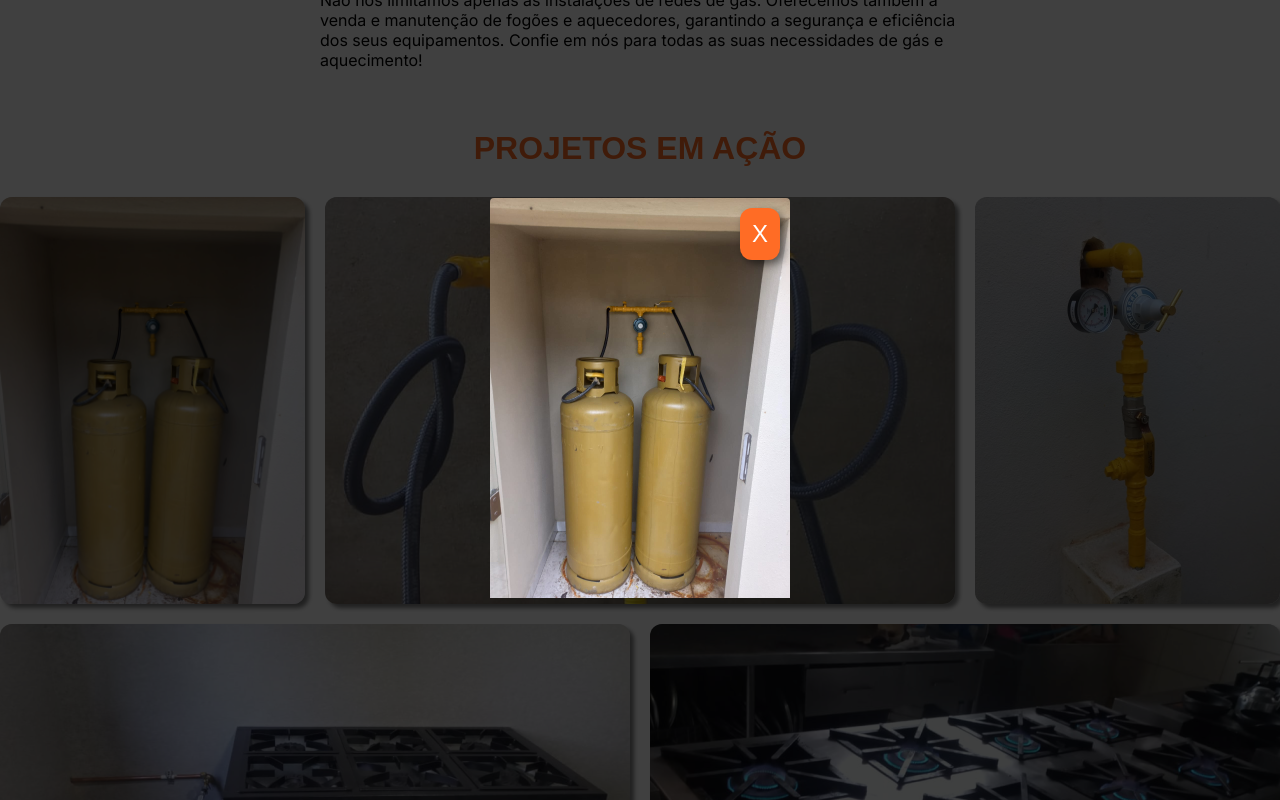
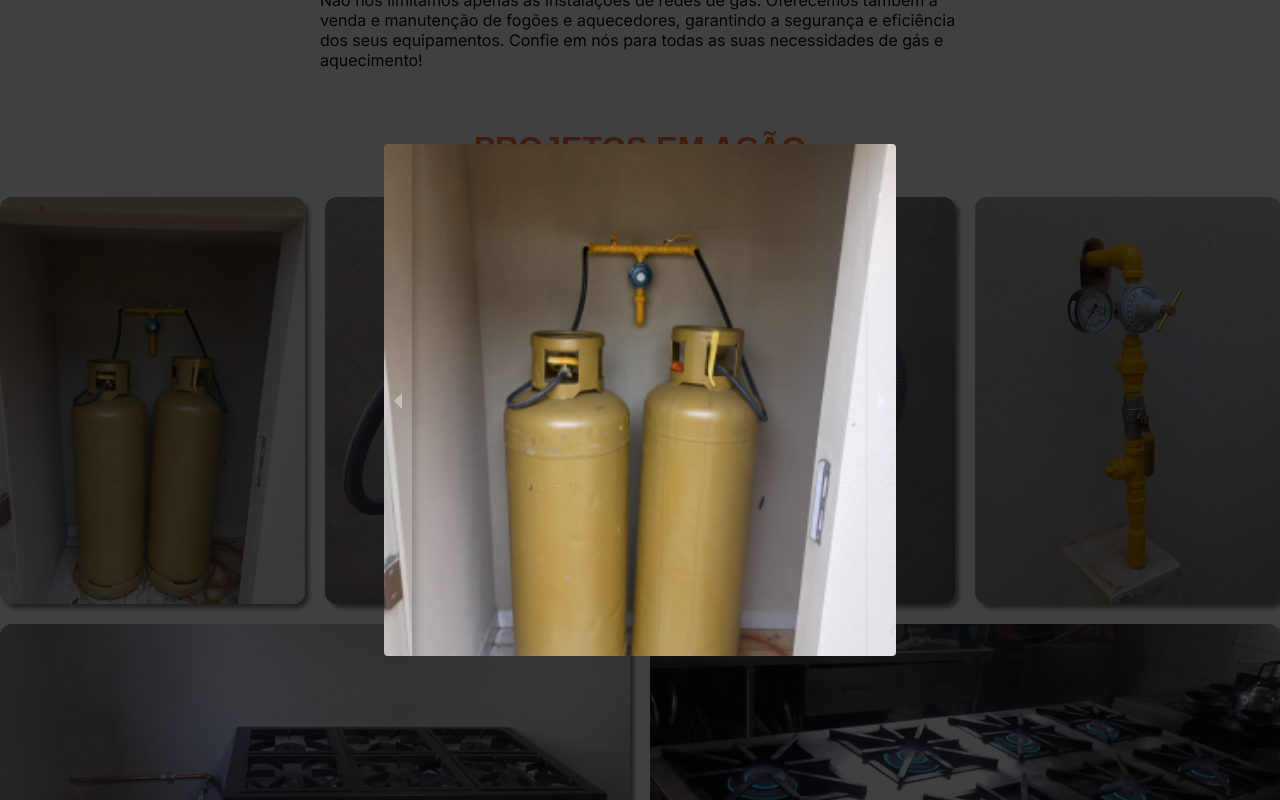
Before and after one commit to BrenoCapraroDeSouza/kikoInstalacao-project, a React (Vite) app: page / in a window 1280 px wide. Both pictures are taken after a click on the element 152 px from the left and 1505 px from the top of the page. Shown: the part 1105-1905 px from the top of the page. Built offline with nearby package versions, Linux system fonts and the light colour scheme.

Commit message:
feat: add carousel

```diff
--- a/package.json
+++ b/package.json
@@ -13,7 +13,7 @@
     "react": "^18.3.1",
     "react-dom": "^18.3.1",
     "react-modal": "^3.16.1",
-    "react-multi-carousel": "^2.8.5"
+    "react-responsive-carousel": "^3.2.23"
   },
   "devDependencies": {
     "@types/react": "^18.3.3",
--- a/src/App.jsx
+++ b/src/App.jsx
@@ -1,3 +1,5 @@
+import 'react-responsive-carousel/lib/styles/carousel.min.css';
+
 import { Hero, Info, Projects, Resellers, Footer } from './components';
 
 const App = () => {
--- a/src/components/CardImg/CardImg.jsx
+++ b/src/components/CardImg/CardImg.jsx
@@ -1,8 +1,9 @@
 import './CardImg.css';
 import { useState } from 'react';
 import Modal from 'react-modal';
+import { Carousel } from 'react-responsive-carousel';
 
-const CardImg = ({ src, type }) => {
+const CardImg = ({ src, type, carousel }) => {
   const customStyles = {
     content: {
       top: '50%',
@@ -47,23 +48,53 @@ const CardImg = ({ src, type }) => {
         onClick={type !== 'L' ? openModal : null}
         className={generateClassByType(type)}
       >
-        {type == 'L' ? (
+        {type === 'L' ? (
           <video src={src} alt='Video de um projeto' controls />
         ) : (
-          <img src={src} alt='' />
+          <img src={src} alt='Imagem da ação' />
         )}
       </div>
+
       <Modal
         isOpen={modalIsOpen}
         onRequestClose={closeModal}
         style={customStyles}
-        shouldCloseOnEsc={true}
-        shouldCloseOnOverlayClick={true}
+        shouldCloseOnEsc
+        shouldCloseOnOverlayClick
       >
-        <button onClick={closeModal} className='close'>
-          X
-        </button>
-        <img src={src} alt='' />
+        <div
+          style={{
+            width: 512,
+            height: 512,
+            display: 'flex',
+            justifyContent: 'center',
+            alignItems: 'center',
+            overflow: 'hidden',
+          }}
+        >
+          <Carousel
+            interval={5000}
+            infiniteLoop
+            dynamicHeight
+            showThumbs={false}
+            showIndicators={false}
+            showStatus={false}
+          >
+            {carousel
+              .filter(image => image.type !== 'L')
+              .map(image => (
+                <div key={image.id}>
+                  <img
+                    width='100%'
+                    height='100%'
+                    style={{ objectFit: 'cover' }}
+                    src={image.src}
+                    alt='Imagem da ação'
+                  />
+                </div>
+              ))}
+          </Carousel>
+        </div>
       </Modal>
     </>
   );
--- a/src/components/Projects/Projects.jsx
+++ b/src/components/Projects/Projects.jsx
@@ -54,7 +54,7 @@ const Projects = () => {
               key={img.id}
               src={img.src}
               type={img.type}
-              testeArray={imgArray}
+              carousel={imgArray}
             />
           );
         })}
```
Also changed, not shown: 1 other file (tests, documents, lock files or other folders).
